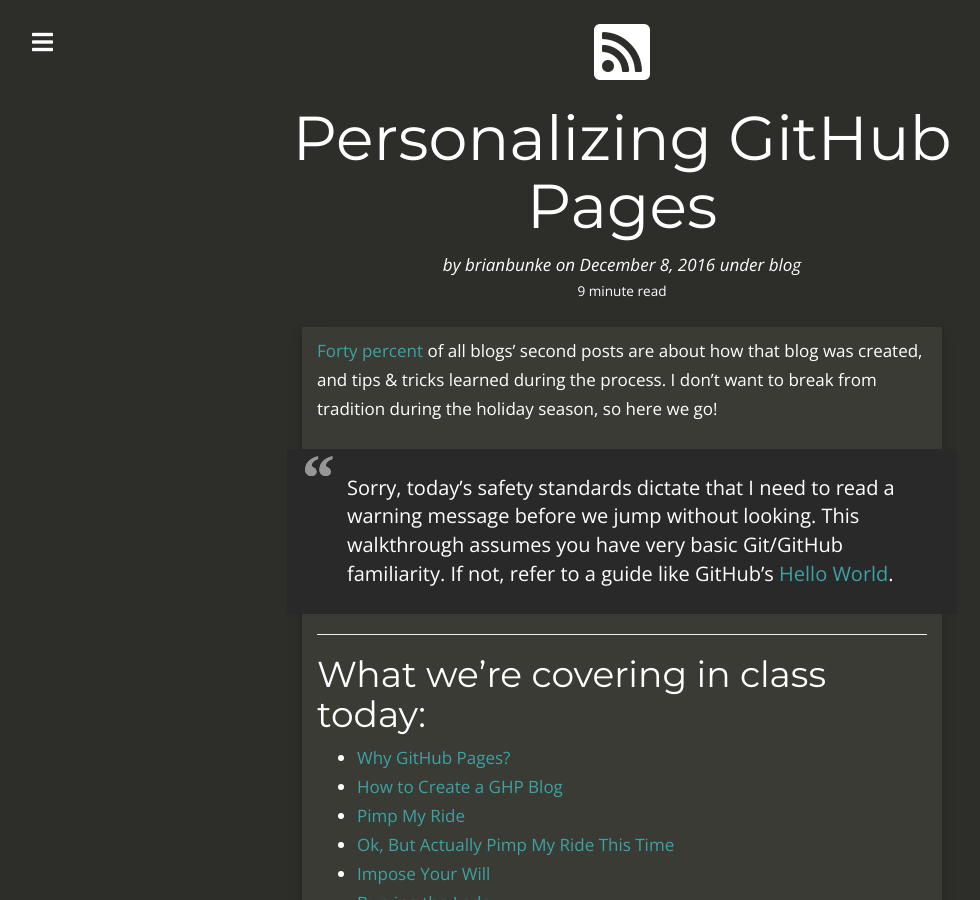
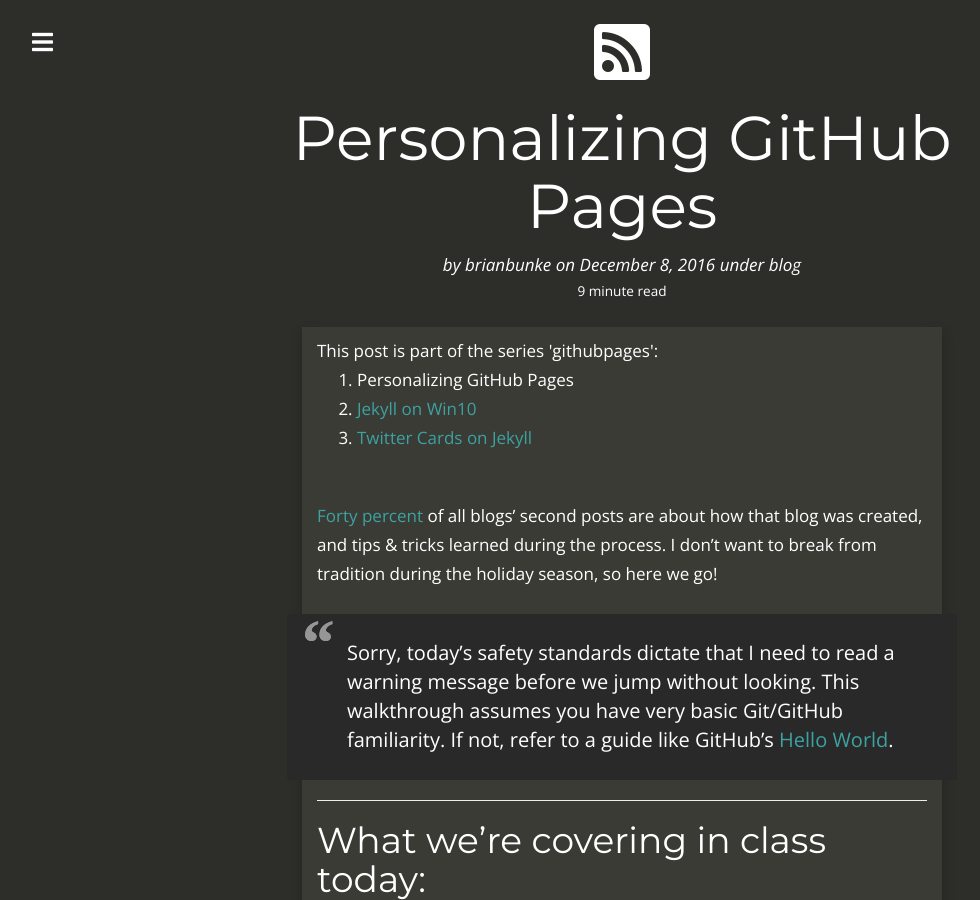
Before and after one commit to brianbunke/brianbunke.github.io, a Jekyll site: the page built from _posts/2016-12-08-personalizing-github-pages.md, in a window 1280 px wide and 900 px high. Shown: the whole window, without its empty margins (18-998 px from the left). Built offline with Jekyll 4.4.1, drawn with Linux system fonts in a browser that asks for light colours; nearby versions of some CDN libraries; some of the changed text lies outside the part shown.

Commit message:
Tag githubpages blog series

```diff
--- a/_posts/2016-12-08-personalizing-github-pages.md
+++ b/_posts/2016-12-08-personalizing-github-pages.md
@@ -1,9 +1,10 @@
 ---
 layout:     post
 title:      Personalizing GitHub Pages
-date:       2016-12-08 05:00:00
+date:       2016-12-08 05:00:00 -0800
 summary:    You've decided to use GitHub Pages. Now what?
 categories: blog
+series:     githubpages
 thumbnail:  rss-square
 author:     brianbunke
 tags:
```
Also changed, not shown: _posts/2017-09-06-twitter-cards-on-jekyll.md (+1 -9 lines).
